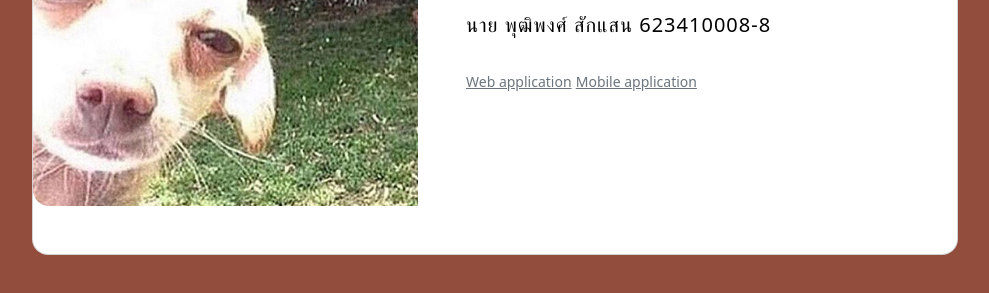
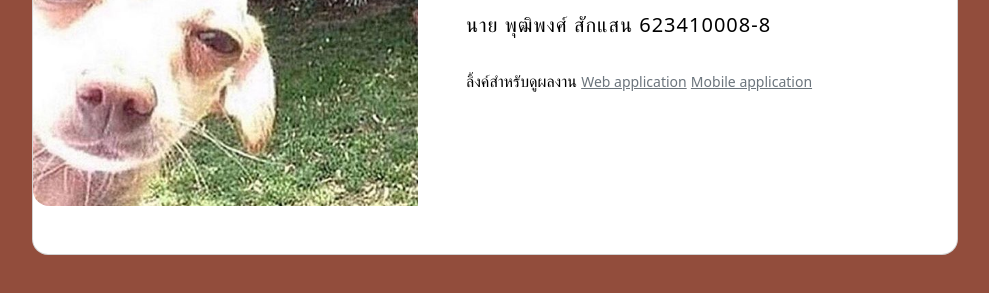
Before and after one commit to Senju14589/Senju14589.github.io, a plain HTML site: page index1.html in a window 1280 px wide. Shown: the part 381-674 px from the top of the page, without its empty margins (145-1134 px from the left). Drawn offline with nearby package versions, Linux system fonts and the light colour scheme.

Commit message:
Update index1.html

```diff
--- a/index1.html
+++ b/index1.html
@@ -60,6 +60,7 @@
 
                                             <h5 class="fw-normal mb-3 pb-3" style="letter-spacing: 1px;">นาย พุฒิพงศ์ สักแสน 623410008-8</h5>
 
+                                            <a>ลิ้งค์สำหรับดูผลงาน</a>
                                             <a href="https://github.com/Senju14589/KKUSwimmingRecord/tree/main/kkuswim" class="small text-muted">Web application</a>
                                             <a href="https://github.com/Senju14589/FinalProject-3/tree/main/AnimeApp" class="small text-muted">Mobile application</a>
 
```
